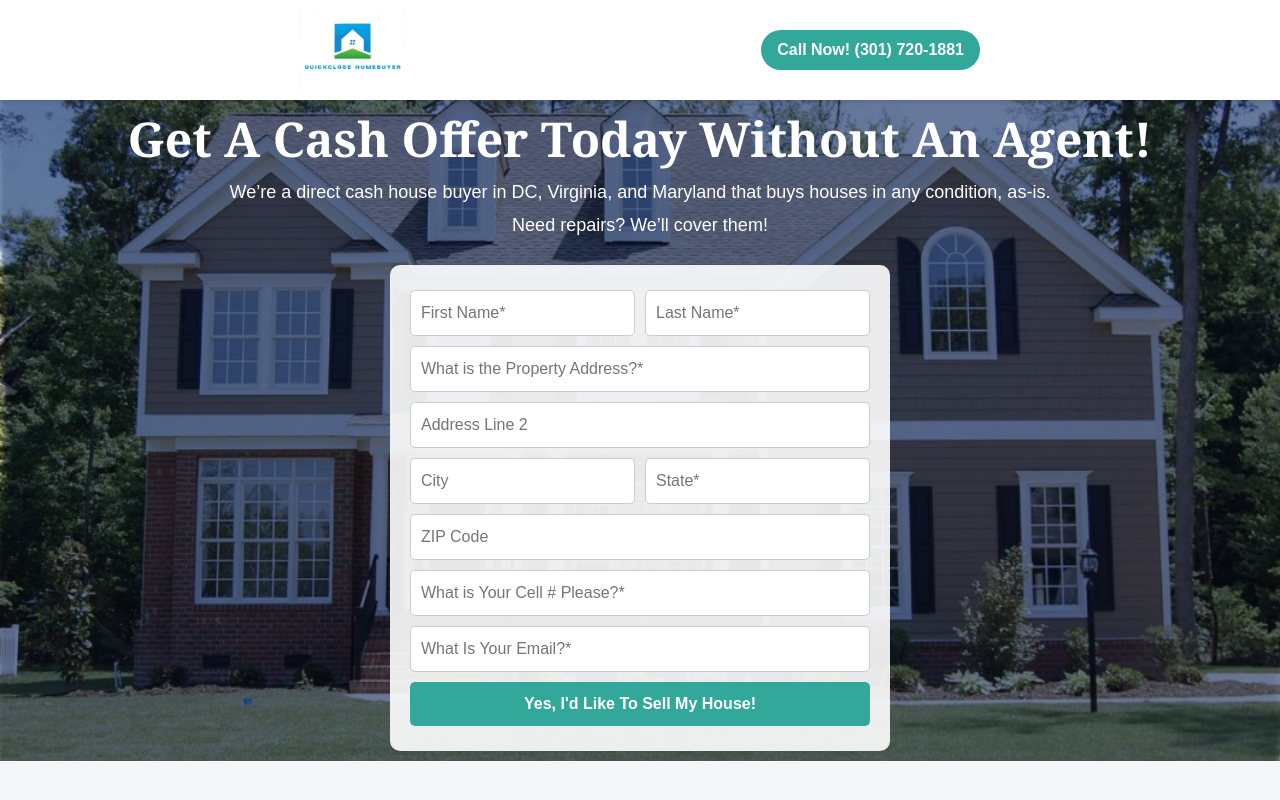
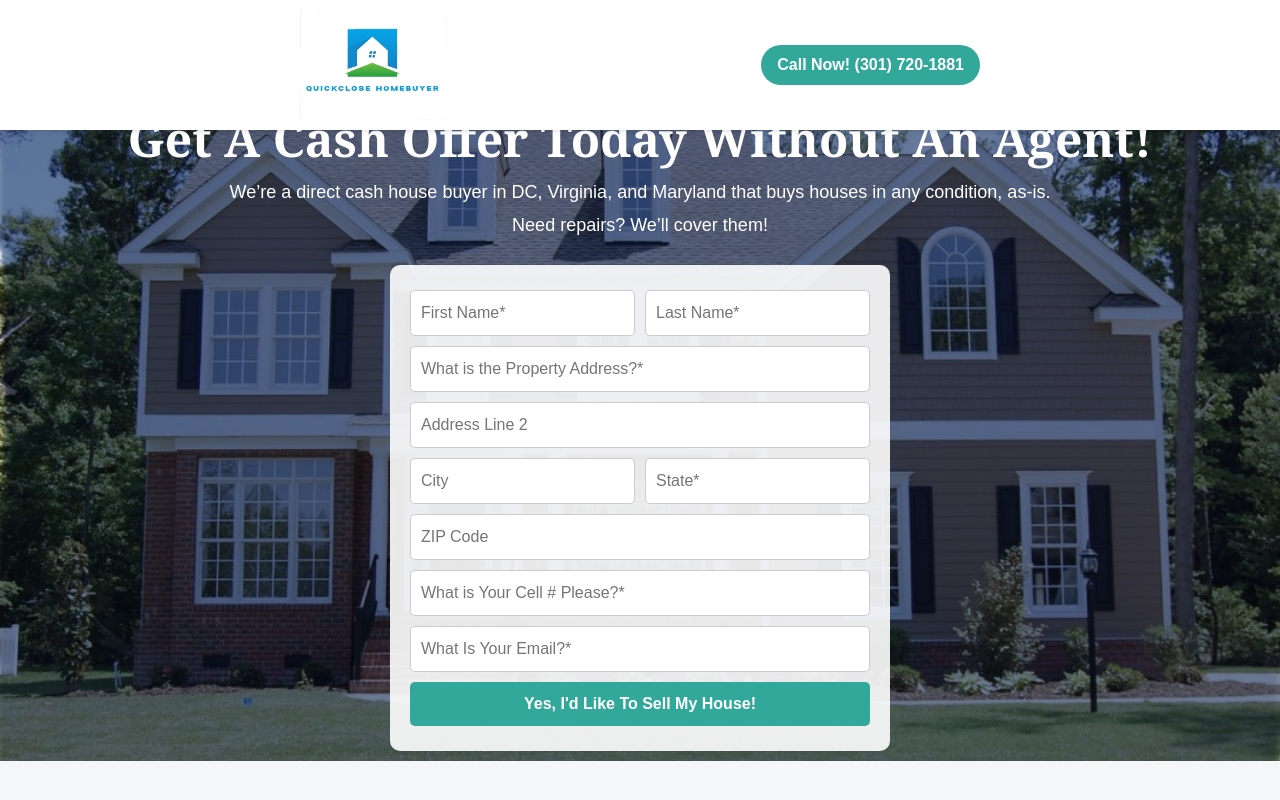
Before and after one commit to hk971/101quickcashhouse, a plain HTML site: page index.html in a window 1280 px wide. Shown: the top 800 px of the page. Drawn offline with nearby package versions, Linux system fonts and the light colour scheme.

Commit message:
Update index.html

```diff
--- a/index.html
+++ b/index.html
@@ -189,7 +189,7 @@
 }
 
 .sticky-logo img {
-    height: 80px; /* Increased height for larger logo */
+    height: 110px; /* Increased height for larger logo */
 }
 
 .sticky-call-button {
```
